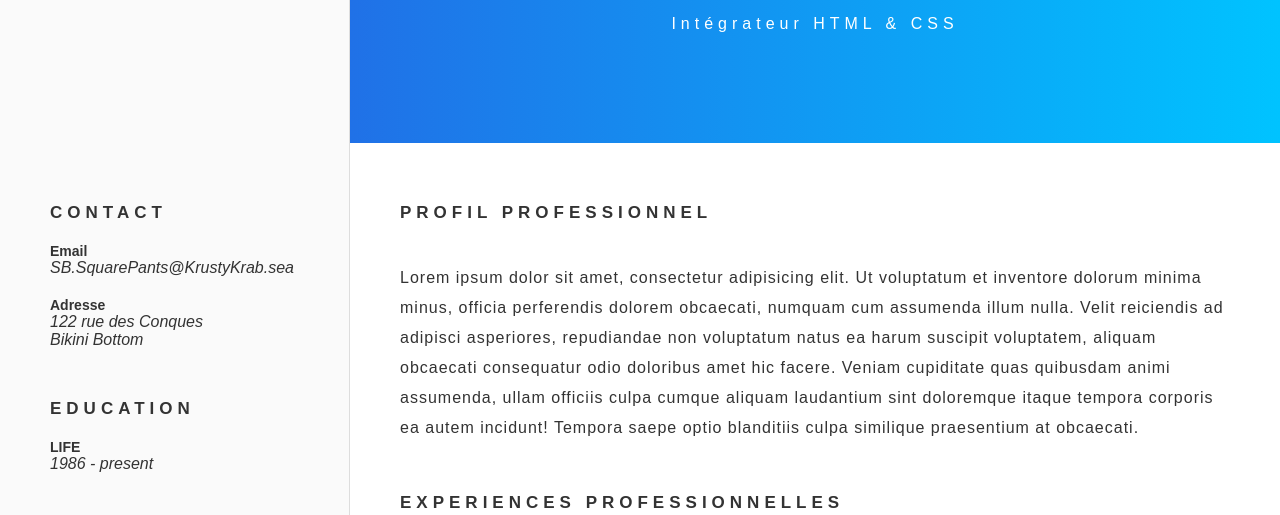
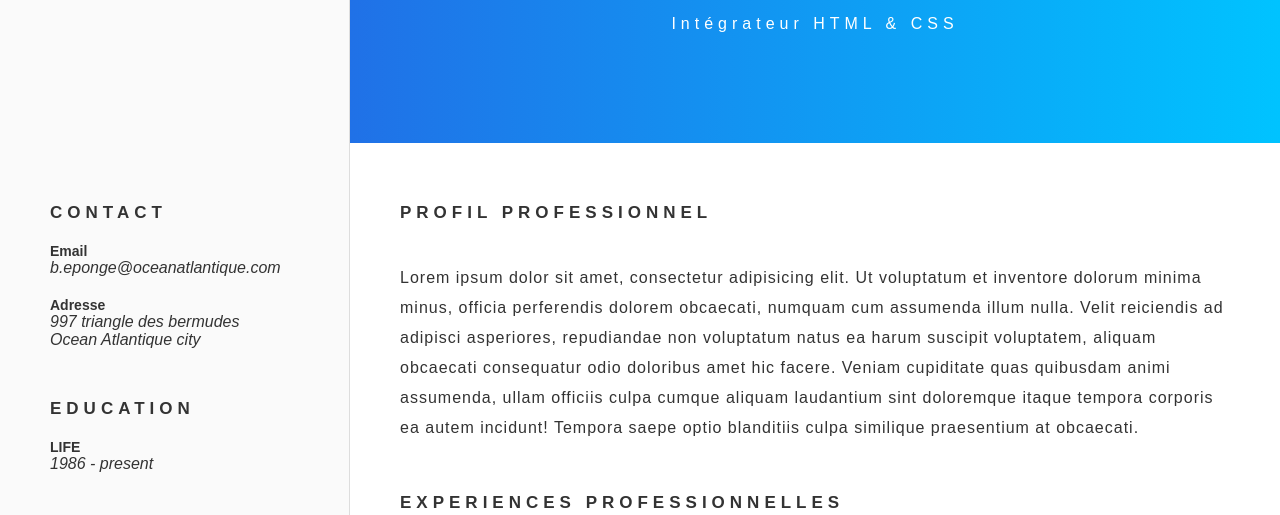
Before and after one commit to kho-mohamed/EDW2-SSITE-GITHUB, a plain HTML site: page index.html in a window 1280 px wide. Shown: the part 285-800 px from the top of the page. Drawn offline with Linux system fonts and the light colour scheme; a web font is replaced by a local one.

Commit message:
changement des informations de contacts

```diff
--- a/index.html
+++ b/index.html
@@ -31,9 +31,9 @@
         <div class="block">
           <h2 class="title-small">CONTACT</h2>
           <h3>Email</h3>
-          <p>SB.SquarePants@KrustyKrab.sea</p>
+          <p>b.eponge@oceanatlantique.com</p>
           <h3>Adresse</h3>
-          <p>122 rue des Conques<br />Bikini Bottom</p>
+          <p>997 triangle des bermudes<br />Ocean Atlantique city</p>
         </div>
         <div class="block">
           <h2 class="title-small">EDUCATION</h2>
```
